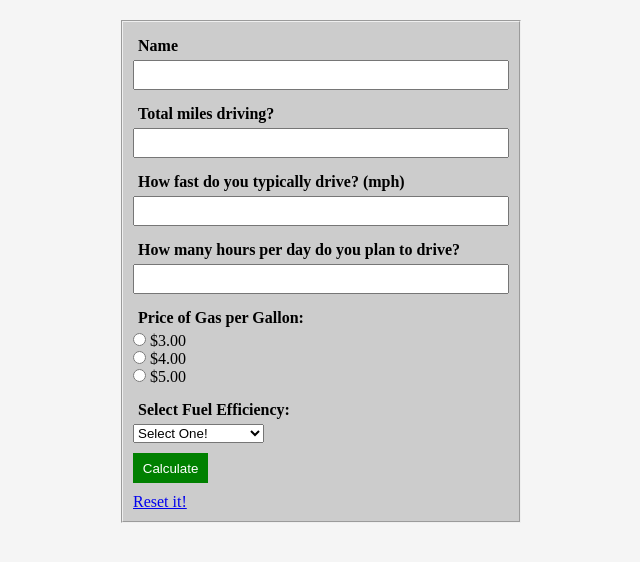
After one commit to melkam2490/it261, a PHP site: page /it261/calculator.php in a window 1280 px wide. The commit adds this page. Shown: the top 562 px of the page, without its empty margins (319-959 px from the left). Run offline with PHP 8.4, Linux system fonts and the light colour scheme.

Commit message:
I am starting my big assignment HW

```diff
--- /dev/null
+++ b/calculator.php
@@ -0,0 +1,98 @@
+<!DOCTYPE html>
+<html lang="en">
+<head>
+  <meta charset="UTF-8">
+  <meta name="viewport" content="width=device-width, initial-scale=1.0">
+  <title>Travel Calculator</title>
+  <link href="css/calculater.css" type="text/css" rel="stylesheet">
+</head>
+<body>
+<form action="<?php echo htmlspecialchars($_SERVER['PHP_SELF']); ?>" method="POST">
+    <fieldset>
+      <label>Name</label>
+      <input type="text" name="name" value="<?php if(isset($_POST['name'])) echo htmlspecialchars($_POST['name']); ?>">
+
+      <label>Total miles driving?</label>
+      <input type="number" name="mile" value="<?php if(isset($_POST['mile'])) echo htmlspecialchars($_POST['mile']); ?>">
+
+      <label>How fast do you typically drive? (mph)</label>
+      <input type="number" name="speed" value="<?php if(isset($_POST['speed'])) echo htmlspecialchars($_POST['speed']); ?>">
+
+      <label>How many hours per day do you plan to drive?</label>
+      <input type="number" name="day" value="<?php if(isset($_POST['day'])) echo htmlspecialchars($_POST['day']); ?>">
+
+      <label>Price of Gas per Gallon:</label>
+      <ul>
+        <li><input type="radio" name="price" value="3" <?php if(isset($_POST['price']) && $_POST['price'] == "3") echo 'checked="checked"'; ?>> $3.00</li>
+        <li><input type="radio" name="price" value="4" <?php if(isset($_POST['price']) && $_POST['price'] == "4") echo 'checked="checked"'; ?>> $4.00</li>
+        <li><input type="radio" name="price" value="5" <?php if(isset($_POST['price']) && $_POST['price'] == "5") echo 'checked="checked"'; ?>> $5.00</li>
+      </ul>
+
+      <label>Select Fuel Efficiency:</label>
+      <select name="efficiency">
+        <option value="" <?php if(isset($_POST['efficiency']) && $_POST['efficiency'] == '') echo 'selected="selected"'; ?>>Select One!</option>
+        <option value="10" <?php if (isset($_POST['efficiency']) && $_POST['efficiency'] == "10") echo 'selected="selected"'; ?>>Terrible (10 mpg)</option>
+        <option value="20" <?php if (isset($_POST['efficiency']) && $_POST['efficiency'] == "20") echo 'selected="selected"'; ?>>It's Okay (20 mpg)</option>
+        <option value="30" <?php if (isset($_POST['efficiency']) && $_POST['efficiency'] == "30") echo 'selected="selected"'; ?>>Good (30 mpg)</option>
+        <option value="40" <?php if (isset($_POST['efficiency']) && $_POST['efficiency'] == "40") echo 'selected="selected"'; ?>>Great (40 mpg)</option>
+      </select>
+
+      <input type="submit" value="Calculate">
+      <p><a href="<?php echo $_SERVER['PHP_SELF']; ?>">Reset it!</a></p>
+    </fieldset>
+  </form>
+
+  <?php
+  if ($_SERVER['REQUEST_METHOD'] == 'POST') {
+
+    // Checking if fields are empty
+    if (empty($_POST['name'])) {
+      echo '<p class="error">Please enter your name!</p>';
+    }
+    if (empty($_POST['mile'])) {
+      echo '<p class="error">Please enter your total miles!</p>';
+    }
+    if (empty($_POST['speed'])) {
+      echo '<p class="error">Please enter your speed!</p>';
+    }
+    if (empty($_POST['day'])) {
+      echo '<p class="error">Please enter how many hours per day you plan to drive!</p>';
+    }
+    if (empty($_POST['price'])) {
+      echo '<p class="error">Please select a gas price!</p>';
+    }
+    if (empty($_POST['efficiency'])) {
+      echo '<p class="error">Please choose your fuel efficiency!</p>';
+    }
+
+    // If all fields are filled, proceed with calculations
+    if (isset($_POST['name'] ,
+        $_POST['mile'] ,
+        $_POST['speed'],
+        $_POST['day'],
+        $_POST['price'],
+        $_POST['efficiency'])) {
+
+      $name = $_POST['name'];
+      $mile = $_POST['mile'];
+      $speed = $_POST['speed'];
+      $day = $_POST['day'];
+      $price = $_POST['price'];
+      $efficiency = $_POST['efficiency'];
+
+      // calculations
+      $totalGallons = $mile / $efficiency;
+      $totalCost = $totalGallons * $price;
+      $totalHours = $mile / $speed;
+      $totalDays = $totalHours / $day;
+
+      echo '<div class="box">
+        <h2>Hello ' . htmlspecialchars($name) . ',</h2>
+        <p>You will be traveling a total of ' . number_format($totalHours, 2) . ' hours and taking ' . number_format($totalDays, 2) . ' days.</p>
+        <p>You will be using ' . number_format($totalGallons, 2) . ' gallons of gas costing you $' . number_format($totalCost, 2) . '.</p>
+      </div>';
+    }
+  }
+  ?>
+</body>
+</html>
--- /dev/null
+++ b/css/calculater.css
@@ -0,0 +1,76 @@
+/* styles for my currency form*/
+
+
+*{
+  padding:0;
+  margin: 0;
+  box-sizing: border-box;
+}
+body{
+  background-color:whitesmoke;
+}
+form{
+
+  max-width: 400px;
+  margin:20px auto;
+  background-color: #ccc;
+}
+fieldset{
+padding: 10px;
+
+}
+label{
+  display: block;
+  padding: 5px;
+  font-weight: bold;
+}
+input[type=text],
+input[type=email],
+input[type=number]{
+width: 100%;
+height: 30px;
+margin-bottom: 10px;
+}
+input[type=submit] {
+  margin-bottom: 10px;
+  background-color: green;
+  color: white;
+  height: 30px;
+  width: 20%;
+  border: none;
+  cursor: pointer;
+  display:block;
+  margin-top: 10px;
+}
+
+form ul{
+  margin-bottom:10px;
+  list-style: none;
+}
+.box {
+  border: 2px solid;
+  background-color:darkcyan;
+  padding: 20px;
+  margin: 20px 0;
+  border-radius: 10px;
+  text-align: center;
+  font-family: Arial, sans-serif;
+
+  width: 60%;
+  margin-left: 70px;
+}
+
+.box h2 {
+  color: #4CAF50;
+}
+
+.box p {
+  font-size: 16px;
+  color: white;
+}
+
+.error{
+  color: red;
+  font-style: italic;
+  text-align: center;
+}
--- a/index.php
+++ b/index.php
@@ -19,7 +19,7 @@
             <ul>
                 <li><a href="website/daily.php">Switch</a></li>
                 <li><a href="addre-mine.php">Troubleshoot</a></li>
-                <li><a href="#">Calculator</a></li>
+                <li><a href="calculator.php">Calculator</a></li>
                 <li><a href="#">Email</a></li>
                 <li><a href="#">Database</a></li>
                 <li><a href="#">Gallery</a></li>
@@ -80,6 +80,9 @@
                 <li><a href="weeks/week5/currency2.php">currency2.php</a></li>
                 <li><a href="weeks/week5/currency3.php">currency3.php</a></li>
                 <li><a href="weeks/week5/null.php">null.php</a></li>
+                <li><a href="weeks/week5/calculator1.php">calculator1.php</a></li>
+                <li><a href="weeks/week5/calculator2.php">calculator2.php</a></li>
+                <li><a href="weeks/week5/calculator3.php">calculator3.php</a></li>
 
 
             </ol>
--- a/weeks/week5/currency2.php
+++ b/weeks/week5/currency2.php
@@ -66,7 +66,8 @@
       }
 
       // If all fields are set and not empty
-      if(isset($_POST['name'], $_POST['email'], $_POST['amount'], $_POST['currency'], $_POST['bank']) && !empty($_POST['name']) && !empty($_POST['email']) && !empty($_POST['amount']) && !empty($_POST['currency']) && $_POST['bank'] != null) {
+      if(isset($_POST['name'],
+      $_POST['email'], $_POST['amount'], $_POST['currency'], $_POST['bank']) && !empty($_POST['name']) && !empty($_POST['email']) && !empty($_POST['amount']) && !empty($_POST['currency']) && $_POST['bank'] != null) {
         $name = $_POST['name'];
         $email = $_POST['email'];
         $amount = $_POST['amount'];
```
Also changed, not shown: weeks/week5/calculator1.php (added, +86 -0 lines), weeks/week5/calculator2.php (added, +98 -0 lines), weeks/week5/calculator3.php (added, +98 -0 lines).
